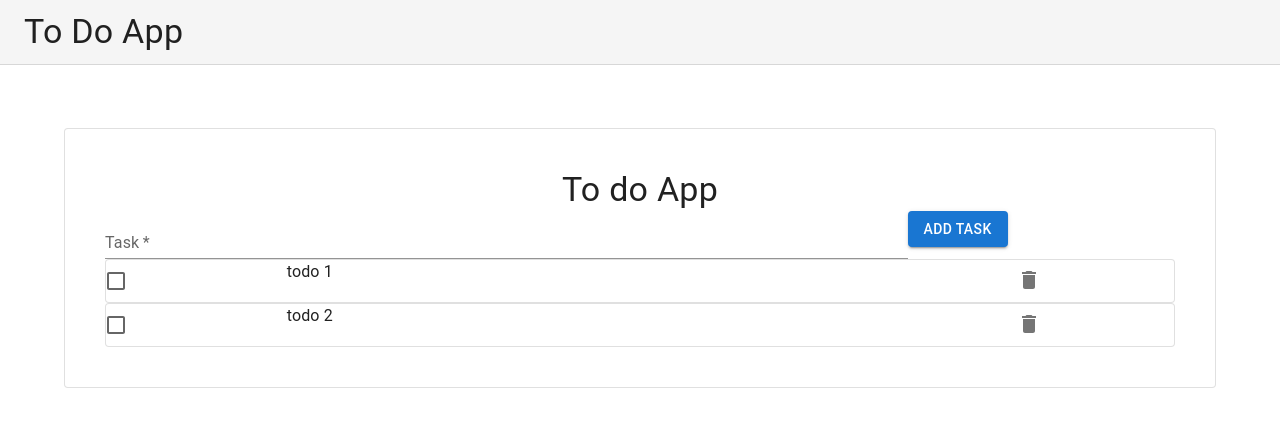
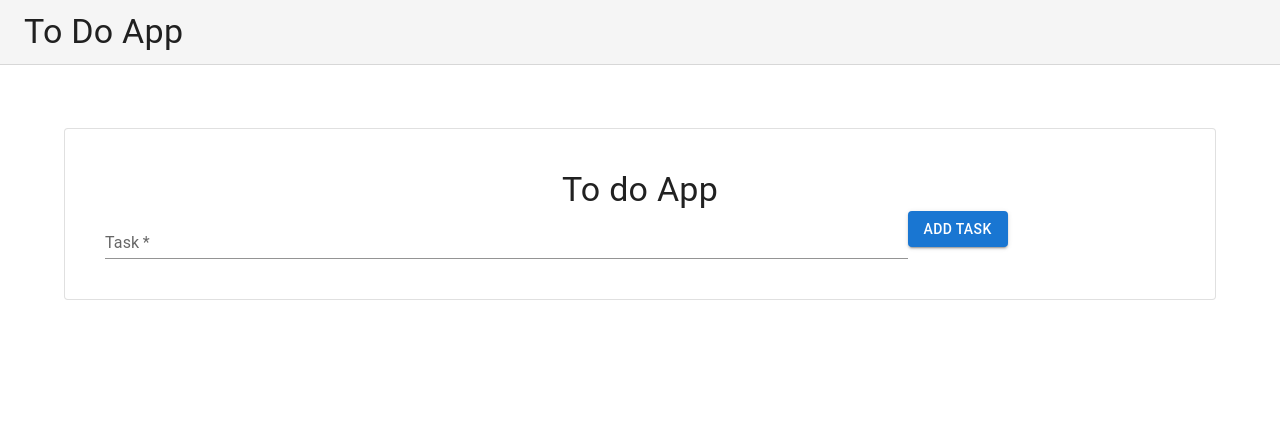
Before and after one commit to OM33/to-do-app, a React (Create React App) app: page / in a window 1280 px wide. Shown: the top 424 px of the page. Built offline with nearby package versions, Linux system fonts and the light colour scheme.

Commit message:
cleaning array and inicializing ID

```diff
--- a/src/components/CheckboxList.js
+++ b/src/components/CheckboxList.js
@@ -1,13 +1,10 @@
 import { Typography } from "@mui/material";
-import FormGroup from "@mui/material/FormGroup";
 import FormControlLabel from "@mui/material/FormControlLabel";
 import Checkbox from "@mui/material/Checkbox";
-import { createTheme, ThemeProvider } from "@mui/material/styles";
 import DeleteIcon from "@mui/icons-material/Delete";
 import IconButton from "@mui/material/IconButton";
 import Paper from "@mui/material/Paper";
 import Grid from "@mui/material/Grid";
-import { useState } from "react";
 
 export default function CheckboxList({ addTask, deleteTask }) {
   const delTask = (id) => deleteTask(id);
--- a/src/components/TodoForm.js
+++ b/src/components/TodoForm.js
@@ -10,19 +10,8 @@ import CheckboxList from "./CheckboxList";
 
 function TodoForm() {
   const [text, setText] = useState("");
-  const [taskId, setTaskId] = useState(3);
-  const [tasks, setTasks] = useState([
-    {
-      id: 1,
-      title: "todo 1",
-      iscompleted: false,
-    },
-    {
-      id: 2,
-      title: "todo 2",
-      iscompleted: false,
-    },
-  ]);
+  const [taskId, setTaskId] = useState(0);
+  const [tasks, setTasks] = useState([]);
 
   const addTask = (text) => {
     setTaskId(taskId + 1);
```
